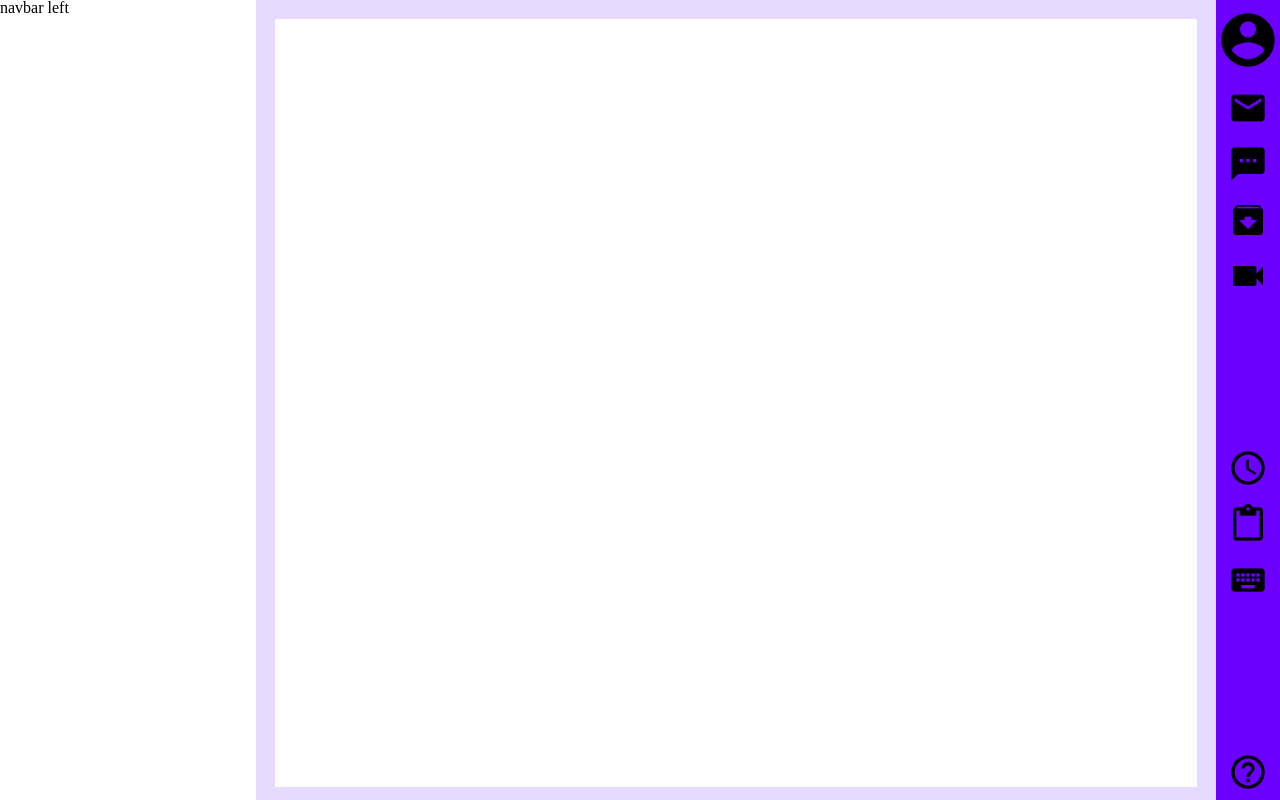
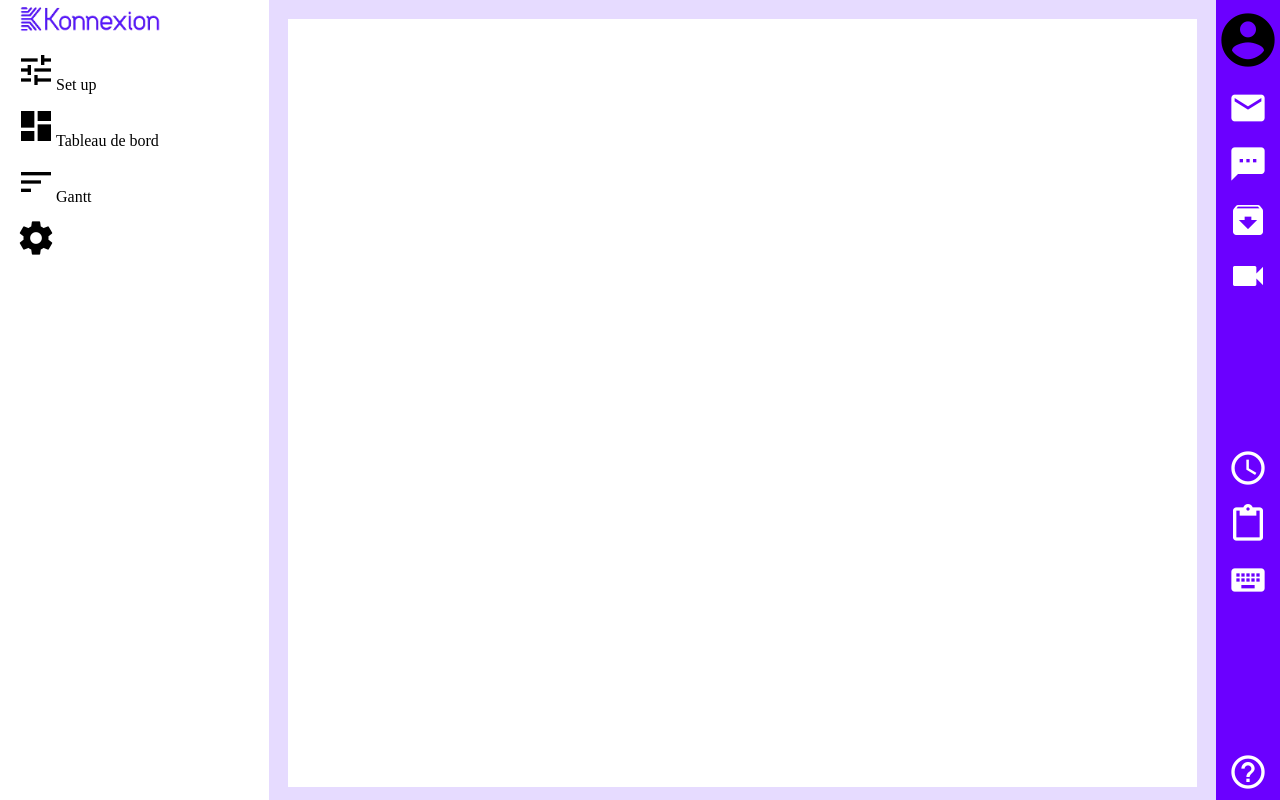
Before and after one commit to BertrandPeltier/test-front-end-kognitif, a plain HTML site: page index.html in a window 1280 px wide. Drawn offline with Linux system fonts and the light colour scheme.

Commit message:
leftside navbar structure + icons : in progress

```diff
--- a/css/style.css
+++ b/css/style.css
@@ -10,6 +10,11 @@
 .leftside-navbar {
     background-color: #fff;
     width: 20%;
+    padding-left: 1rem;
+}
+
+#kognitif-logo {
+    width: 60%;
 }
 
 .rightside-navbar {
@@ -40,11 +45,11 @@ i {
     font-size: 4rem !important;
 }
 a {
-    color: #000;
+    color: #FFF;
 }
 a:hover {
-    color: #FFF;
-    transition: all 0.8s ease-out;
+    color: #000;
+    transition: all 0.5s ease-out;
 }
 
 .middle-content {
--- a/index.html
+++ b/index.html
@@ -11,14 +11,39 @@
 </head>
 <body>
     <div class="main-content">
+        <!-- Left-side navbar-->
         <div class="leftside-navbar">
-            <h1>navbar left</h1>
+            <div class="leftside-header">
+                <div class="brand">
+                    <img src="img/logo-kognitif.png" alt="Logo Kognitif" id="kognitif-logo">
+                </div>
+            </div>
+            <div class="leftside-center">
+                <nav class="leftside-top-menu">
+                    <ul>
+                        <li><i class="material-icons">tune</i>Set up</li>
+                        <li><i class="material-icons">dashboard</i>Tableau de bord</li>
+                        <li><i class="material-icons">sort</i>Gantt</li>
+                    </ul>
+
+                </nav>
+                <div class="leftside-bottom-menu">
+
+                </div>
+            </div>
+            <div class="leftside-footer">
+                <i class="material-icons">settings</i>
+            </div>
         </div>
+
+        <!-- Middle content -->
         <div class="middle-content">
             <div class="middle-content-dashboard">
 
             </div>
         </div>
+
+        <!-- Right-side navbar-->
         <div class="rightside-navbar">
             <div class="rightside-header">
                 <div class="rightside-account">
```
Also changed, not shown: img/logo-kognitif.png (added).
